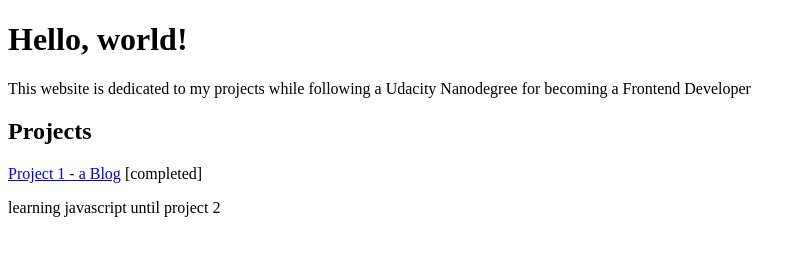
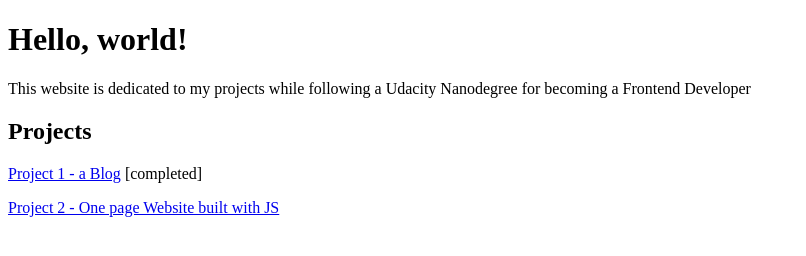
Before and after one commit to monsieurBastian/monsieurBastian.github.io, a plain HTML site: page index.html in a window 1280 px wide. Shown: the whole page, without its empty margins (0-806 px from the left). Drawn offline with Linux system fonts and the light colour scheme.

Commit message:
add link to project 2

```diff
--- a/index.html
+++ b/index.html
@@ -11,6 +11,6 @@
   <p>This website is dedicated to my projects while following a Udacity Nanodegree for becoming a Frontend Developer</p>
   <h2>Projects</h2>
   <p><a href="/project-1/index.html">Project 1 - a Blog</a> [completed]</p>
-  <p>learning javascript until project 2</p>
+  <p><a href="/project-2/index.html">Project 2 - One page Website built with JS</a></p>
 </body>
 </html>
```
